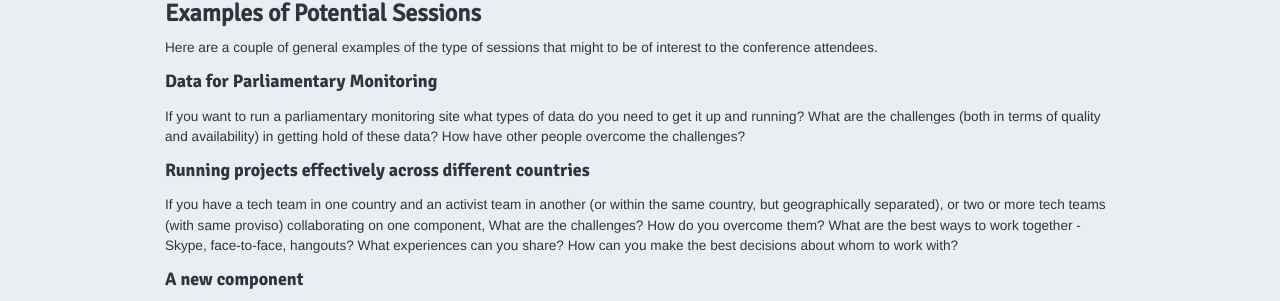
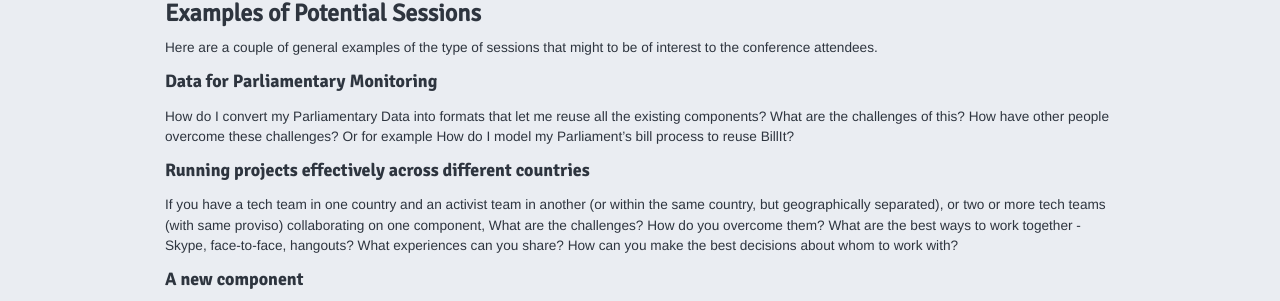
Before and after one commit to poplus/home-poplus, a Jekyll site: the page built from Popluscon_session_FAQ.md, in a window 1280 px wide and 900 px high, scrolled down 1356 px. Shown: the part 151-452 px from the top of the window. Built offline with Jekyll 4.4.1, drawn with Linux system fonts in a browser that asks for light colours; nearby versions of some CDN libraries; library files that are not in the unit come from our copies; Markdown is read by kramdown in place of the engine named in the settings.

Commit message:
Edited example session text

```diff
--- a/Popluscon_session_FAQ.md
+++ b/Popluscon_session_FAQ.md
@@ -54,7 +54,7 @@ We hope you feel the same way and want to use these ideas to select sessions on
 Here are a couple of general examples of the type of sessions that might to be of interest to the conference attendees.
 
 #### Data for Parliamentary Monitoring
-If you want to run a parliamentary monitoring site what types of data do you need to get it up and running?  What are the challenges (both in terms of quality and availability) in getting hold of these data?  How have other people overcome the challenges?
+How do I convert my Parliamentary Data into formats that let me reuse all the existing components?  What are the challenges of this?  How have other people overcome these challenges? Or for example How do I model my Parliament's bill process to reuse BillIt?
 
 
 #### Running projects effectively across different countries
```
